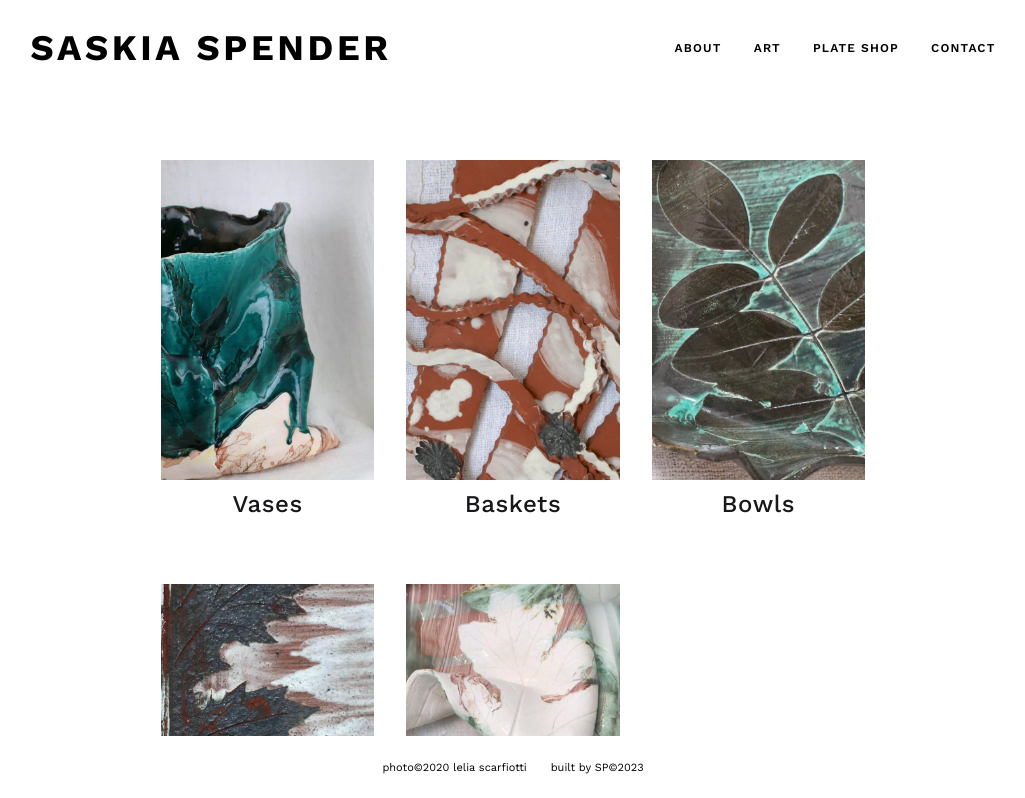
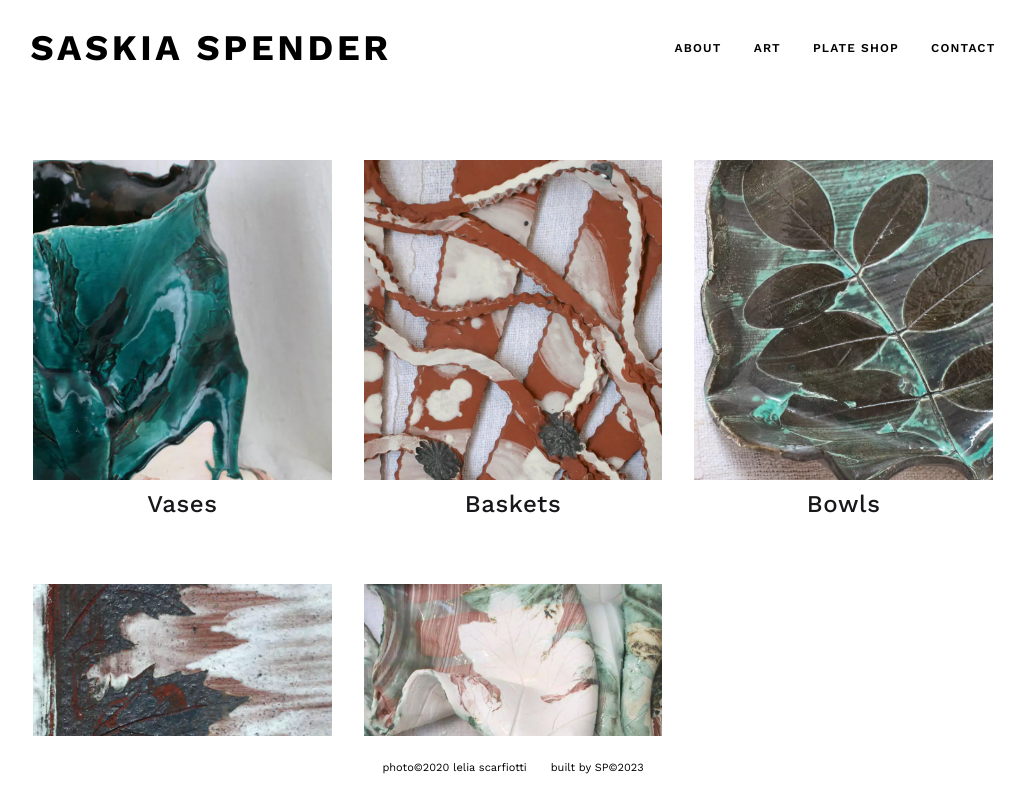
Before and after one commit to Sophie-Senge/Saskia-Webpage, a React (Create React App) app: page /art in a window 1280 px wide. Shown: the top 798 px of the page, without its empty margins (127-1152 px from the left). Built offline with nearby package versions, Linux system fonts and the light colour scheme.

Commit message:
margin change for art page

```diff
--- a/src/pages/about/About.jsx
+++ b/src/pages/about/About.jsx
@@ -7,7 +7,7 @@ import aboutFive from './assets/about-5.webp'
 
 function About() {
     return (<>
-    <div className='grid grid-cols-1 items-center mx-8 lg:grid-flow-col  text-center justify-items-center min-h-screen lg:gap-10 lg:mx-[11rem]'>
+    <div className='grid grid-cols-1 items-center lg:grid-flow-col  text-center justify-items-center min-h-screen mx-8 lg:gap-10 lg:mx-[11rem]'>
             <div className='lg:mt-[4rem]'>
 
 
--- a/src/pages/art/ArtHome.jsx
+++ b/src/pages/art/ArtHome.jsx
@@ -8,7 +8,7 @@ function ArtHome (){
     return(
         // <div className="container">
         <div className="  bg-white">
-          <div  className="grid gap-8 grid-rows-1 md:grid-rows-2 md:grid-cols-2 lg:grid-cols-3 py-40 mx-20 lg:mx-72">
+          <div  className="grid gap-8 grid-rows-1 md:grid-rows-2 md:grid-cols-2 lg:grid-cols-3 py-40 mx-20 md:mx-[9rem] lg:mx-[10rem]">
             {artList.map(({id, title, className, image, page}) =>{
                 return(
            <NavLink to={page}>
```
